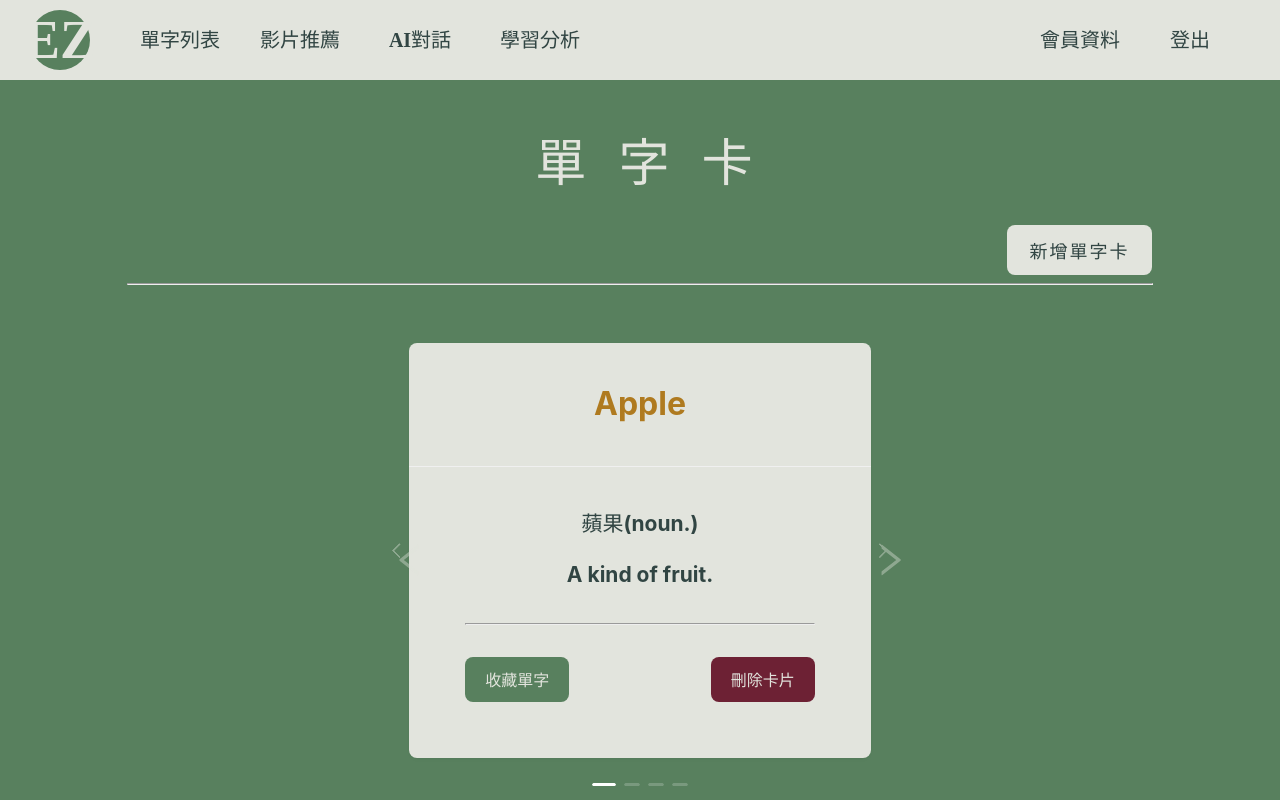
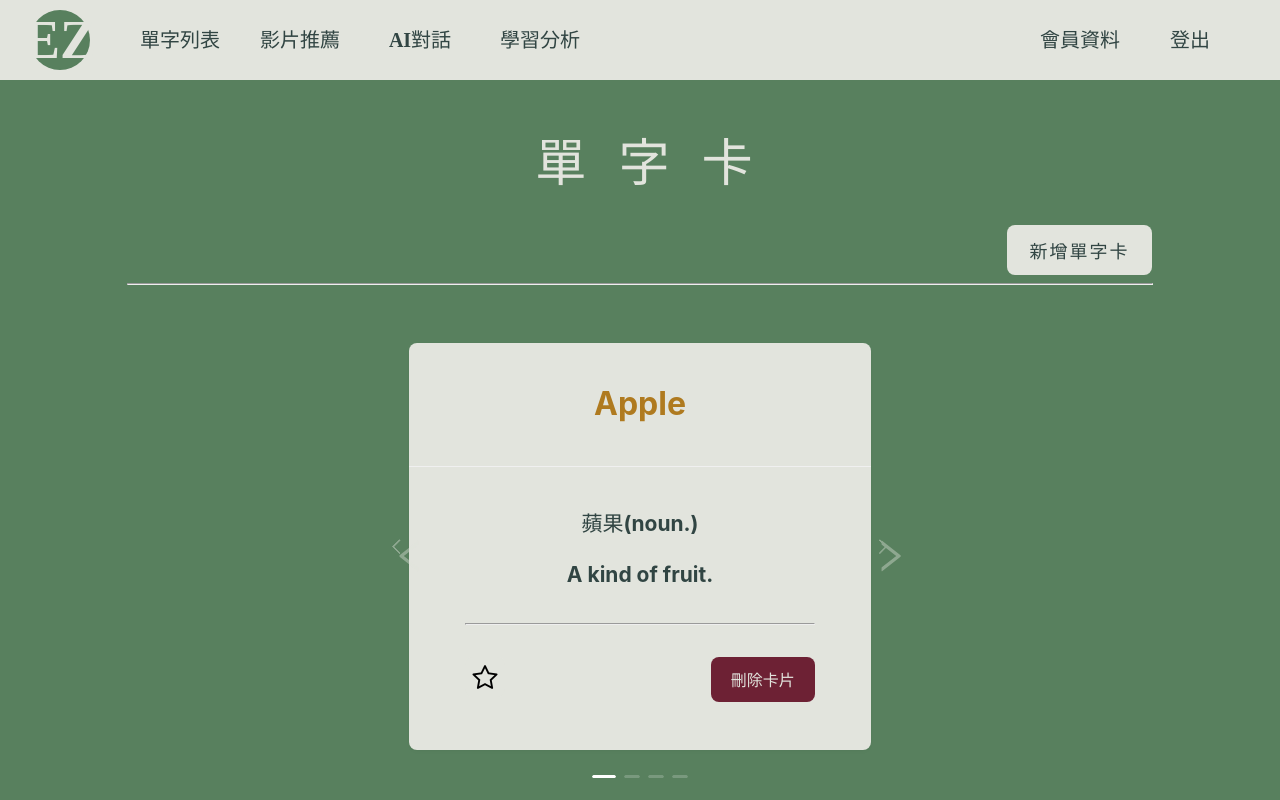
Before and after one commit to HUANZILin/EZ-English-Frontend, a React (Vite) app: page /vocabulary/card in a window 1280 px wide. Shown: the top 800 px of the page. Built offline with nearby package versions, Linux system fonts and the light colour scheme.

Commit message:
Add message of collect action

```diff
--- a/src/components/UI/Collection/CollectButton.jsx
+++ b/src/components/UI/Collection/CollectButton.jsx
@@ -1,4 +1,5 @@
 import { useState } from "react";
+import { message } from "antd";
 import styled from "styled-components";
 import OffCollection from "../Collection/OffCollect.png";
 import InCollection from "../Collection/InCollect.png";
@@ -15,23 +16,29 @@ const Button = styled.button`
 
 const CollectButton = (props) => {
   const [isCollected, setIsCollected] = useState(props.initState);
+  const [messageApi, contextHolder] = message.useMessage();
 
   const clickHandler = (event) => {
     event.preventDefault();
     if (isCollected) {
       setIsCollected(false);
+      messageApi.info("已取消收藏");
     } else {
       setIsCollected(true);
+      messageApi.info("已加入收藏");
     }
   };
 
   return (
+    <>
+      {contextHolder}
       <Button onClick={clickHandler}>
         <img
           src={`${isCollected ? InCollection : OffCollection}`}
           style={{ width: "30px", height: "30px" }}
         />
       </Button>
+    </>
   );
 };
 
--- a/src/page/CardPage.jsx
+++ b/src/page/CardPage.jsx
@@ -6,6 +6,7 @@ import styled from "styled-components";
 
 import Container from "../components/UI/Container";
 import Modal from "../components/UI/Modal";
+import CollectButton from "../components/UI/Collection/CollectButton";
 
 const StyledButton = styled.button`
   background-color: #e2e4dd;
@@ -58,7 +59,7 @@ const StyledDiv = styled.div`
 const StyledCard = styled(Card)`
   background-color: #e2e4dd;
   margin: 40px 25px;
-  padding: 0px 0px 32px 0px;
+  padding-bottom: 24px;
   text-align: center;
 
   h2 {
@@ -182,11 +183,7 @@ const CardPage = () => {
                       padding: "0px 32px",
                     }}
                   >
-                    <button
-                      style={{ backgroundColor: "#58805e", color: "#e2e4dd" }}
-                    >
-                      收藏單字
-                    </button>
+                    <CollectButton initState={false} />
                     <button
                       style={{ backgroundColor: "#6D2134", color: "#e2e4dd" }}
                       onClick={deleteHandler}
```
Lines whose indentation alone changed are shown as unchanged.
